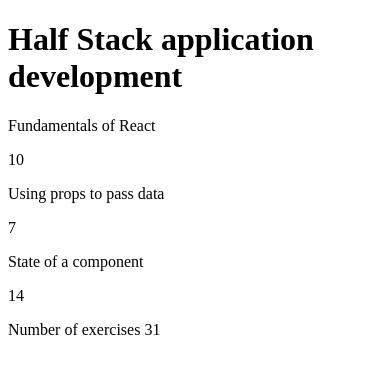
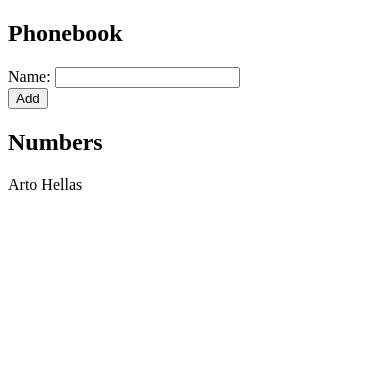
Before and after one commit to FIDELIS-TUWEI/fullstack-course, a React (Vite) app: page / in a window 390 px wide. Shown: the top 374 px of the page. Built offline with nearby package versions, Linux system fonts and the light colour scheme; no server answers; data requests are answered from the project's data file.

Commit message:
adding names to phonebook

```diff
--- a/src/App.jsx
+++ b/src/App.jsx
@@ -1,88 +1,43 @@
-import PropTypes from 'prop-types';
-
-const Header = ({course}) => {
-
-  return (
-    <h1>{course.name}</h1>
-  )
-};
-
-Header.propTypes = {
-  course: PropTypes.object,
-}
-
-const Part = ({ part }) => {
-  return (
-    <>
-      <p>
-        {part.name}
-      </p>
-      <p>
-        {part.exercises}
-      </p>
-    </>
-  )
-};
-
-Part.propTypes = {
-  part: PropTypes.object,
-}
-
-const Content = ({course}) => {
-  return (
-    <div>
-       {course.parts.map((part, index) => (
-        <Part key={index} part={part} />
-       ))}
-
-    </div>
-  )
-};
-
-Content.propTypes = {
-  course: PropTypes.object,
-}
-
-const Total = ({course}) => {
-  const totalExercises = course.parts.reduce(
-    (total, part) => total + part.exercises,
-    0
-  )
-  return (
-    <div>
-        <p>Number of exercises {totalExercises}</p>
-    </div>
-  )
-};
-
-Total.propTypes = {
-  course: PropTypes.object,
-}
+import { useState } from "react";
 
 const App = () => {
-  const course = {
-    name: 'Half Stack application development',
-    parts: [
-    {
-      name: 'Fundamentals of React',
-      exercises: 10
-    },
-    {
-      name: 'Using props to pass data',
-      exercises: 7
-    },
-    {
-      name: 'State of a component',
-      exercises: 14
+  const [persons, setPersons] = useState([
+    { name: "Arto Hellas" }
+  ])
+
+  const [newName, setNewName] = useState("");
+
+  const addnames = (event) => {
+    event.preventDefault();
+
+    // check if the name already exists
+    const nameExists = persons.some(person => person.name === newName);
+
+    if (nameExists) {
+      alert(`${newName} is already added to phonebook`);
+    } else {
+      setPersons(persons.concat({ name: newName }));
+      setNewName("");
     }
-  ]
-}
+  };
+
+  const handleInputChange = (event) => {
+    setNewName(event.target.value);
+  }
 
   return (
     <div>
-      <Header course={course} />
-      <Content course={course} />
-      <Total course={course} />
+      <h2>Phonebook</h2>
+      <form onSubmit={addnames}>
+        <div>
+          Name: <input value={newName} onChange={handleInputChange} />
+        </div>
+        <div>
+          <button type="submit">Add</button>
+        </div>
+      </form>
+      <h2>Numbers</h2>
+      {persons.map(person => <div key={person.name}>{person.name}</div>)}
     </div>
   )
 };
```
